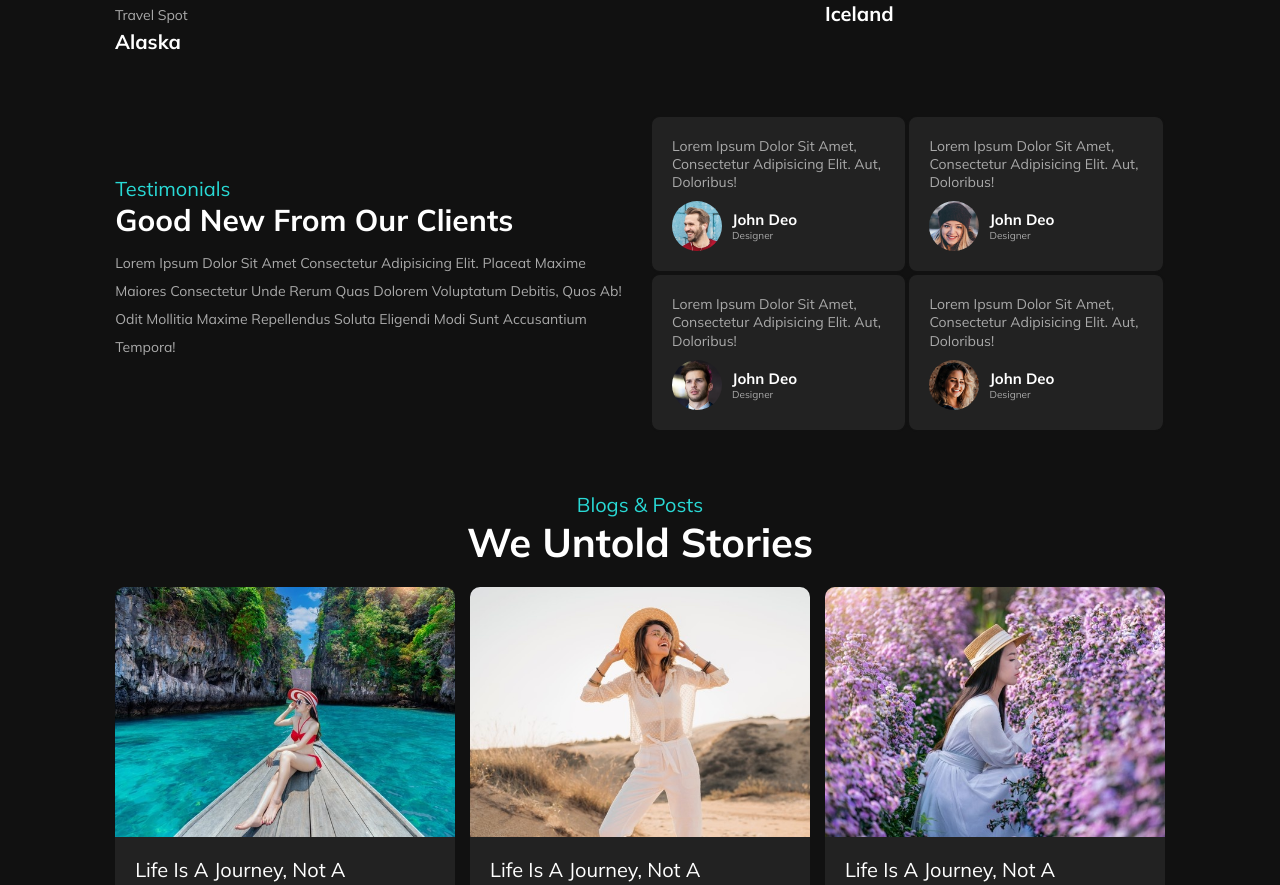
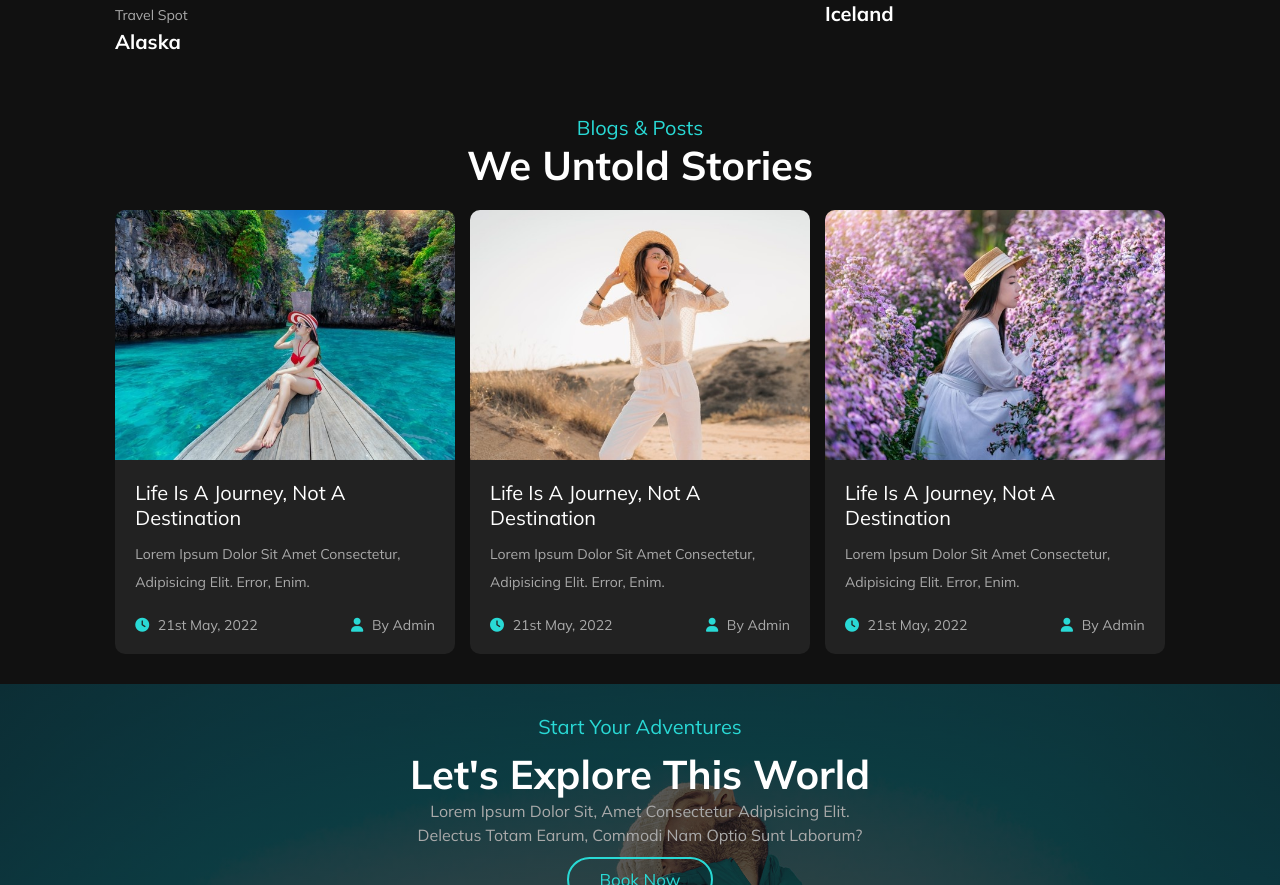
Before and after one commit to JuliusKilanko/travel-website, a plain HTML site: page index.html in a window 1280 px wide. Shown: the part 4792-5677 px from the top of the page. Drawn offline with nearby package versions, Linux system fonts and the light colour scheme.

Commit message:
Travel Website Update

```diff
--- a/index.html
+++ b/index.html
@@ -288,7 +288,7 @@
     <!-- Gallery Section Ends -->
     <!-- review section start -->
 
-<section class="review">
+<!-- <section class="review">
         <div class="content" data-aos="fade-right" data-aos-delay="300">
             <span>testimonials</span>
             <h3>Good New from  Our Clients</h3>
@@ -340,7 +340,7 @@
                             </div>
             </div>
     </div>
-</section>
+</section> -->
     <!-- review section ends -->
      <!-- Blogs Section Start -->
 
```
